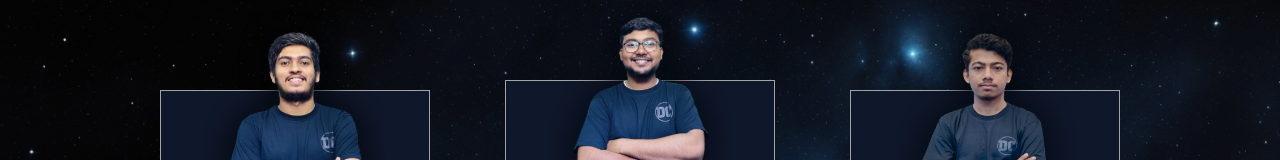
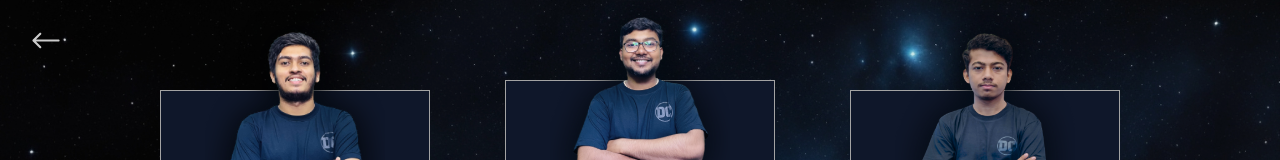
Before and after one commit to Sharif-Minhaz/Titan-Settlers, a React (Vite) app: page /about in a window 1280 px wide. Shown: the top 160 px of the page. Built offline with nearby package versions, Linux system fonts and the light colour scheme; a web font is replaced by a local one.

Commit message:
feat: about page fixed

```diff
--- a/src/components/navbar/LevelInfo.jsx
+++ b/src/components/navbar/LevelInfo.jsx
@@ -22,7 +22,7 @@ export default function LevelInfo() {
 				<img src={levelImg} alt="level" />
 			</div>
 			<NavButton img={mailImg} alt="mail" />
-			<NavButton img={charactersImg} alt="Characters" />
+			<NavButton route="/about" img={charactersImg} alt="Characters" />
 			<NavButton img={settingsImg} alt="settings" />
 		</div>
 	);
--- a/src/components/navbar/NavButton.jsx
+++ b/src/components/navbar/NavButton.jsx
@@ -1,8 +1,11 @@
 import PropTypes from "prop-types";
+import { useNavigate } from "react-router-dom";
 
-export default function NavButton({ img, alt }) {
+export default function NavButton({ img, alt, route }) {
+	const navigate = useNavigate();
+
 	return (
-		<div className="flex items-center cursor-pointer">
+		<div onClick={()=> navigate(route)} className="flex items-center cursor-pointer">
 			<img src={img} alt={alt} />
 		</div>
 	);
@@ -11,4 +14,5 @@ export default function NavButton({ img, alt }) {
 NavButton.propTypes = {
 	img: PropTypes.string.isRequired,
 	alt: PropTypes.string,
+	route: PropTypes.string,
 };
--- a/src/pages/about/AboutPage.jsx
+++ b/src/pages/about/AboutPage.jsx
@@ -8,6 +8,8 @@ import wahid from "../../assets/images/team/wahid.png";
 import mithila from "../../assets/images/team/mithila.png";
 import sharif from "../../assets/images/team/sharif.png";
 import adrita from "../../assets/images/team/adrita.png";
+import prevIcon from "../../assets/icons/prev.svg"
+import { useNavigate } from "react-router-dom";
 
 const teamData = [
 	{
@@ -61,8 +63,18 @@ const teamData = [
 ];
 
 export default function AboutPage() {
+	const navigate = useNavigate();
+
 	return (
 		<MainBackground src="bg-about-img">
+			<div className="absolute top-8 left-8">
+				<img
+					onClick={() => navigate(-1)}
+					className="pointer-events-auto cursor-pointer w-7"
+					src={prevIcon}
+					alt="previous"
+				/>
+			</div>
 			<div className="absolute top-1/2 left-1/2 -translate-x-1/2 -translate-y-1/2 flex flex-col justify-center items-center">
 				<img className="w-[160px] -mt-12" src={brand} alt="" />
 				<img className="-mt-10 h-[17px]" src={brandName} alt="" />
```
